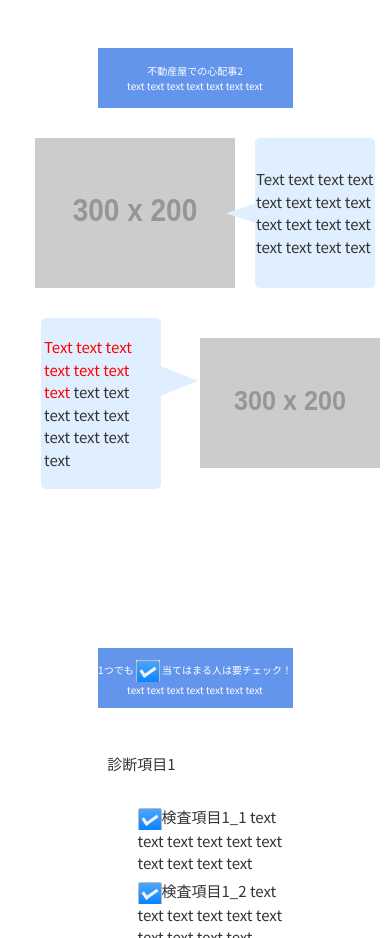
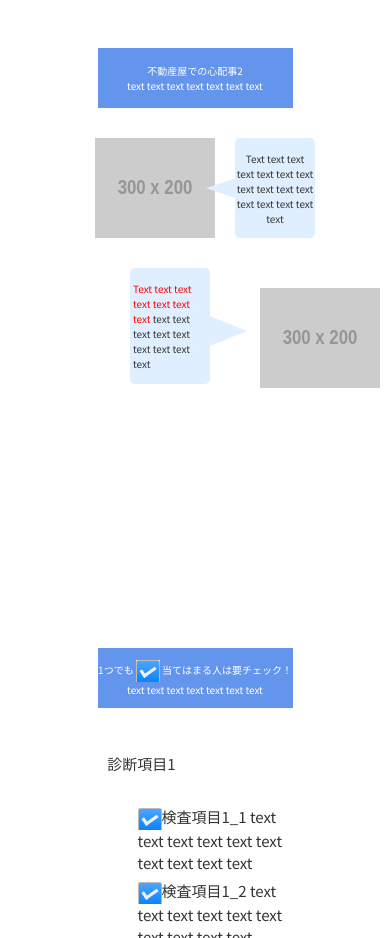
Before and after one commit to tumujidenka/portfolio_1, a plain HTML site: page index.html in a window 390 px wide. Shown: the part 1880-2818 px from the top of the page. Drawn offline with Linux system fonts and the light colour scheme; placeholder pictures from the web are drawn by us.

Commit message:
Update styles.css
レスポンシブ対応の調整

```diff
--- a/CSS/styles.css
+++ b/CSS/styles.css
@@ -386,10 +386,12 @@ p2
 
 
     .p3_text_box_user{
-        width:120px;
+        width:80px;
         top:0px;
         left:20px;
+        text-align: center;
         border: 1px solid transparent;
+        font-size: 10px;
     }
 
     .p3_text_box_user::before{
@@ -402,8 +404,8 @@ p2
         content: '';
     }
     .p3_img_user{
-        width:200px;
-        height:150px;
+        width:120px;
+        height:100px;
     }
     .p3_buyer{
         margin-top:50px;
@@ -415,16 +417,18 @@ p2
 
     .p3_img_buyer{
         position:static;
-        width:180px;
-        height:130px;
+        width:120px;
+        height:100px;
         margin-right:10px;
     }
 
     .p3_text_box_buyer{
-        width:120px;
+        width:80px;
         margin-left:0px;
         top:-20px;
+        left:-50px;
         padding:0;
+        font-size: 10px;
         border: 3px solid transparent;
     }
     .p3_text_box_buyer::after{
```
